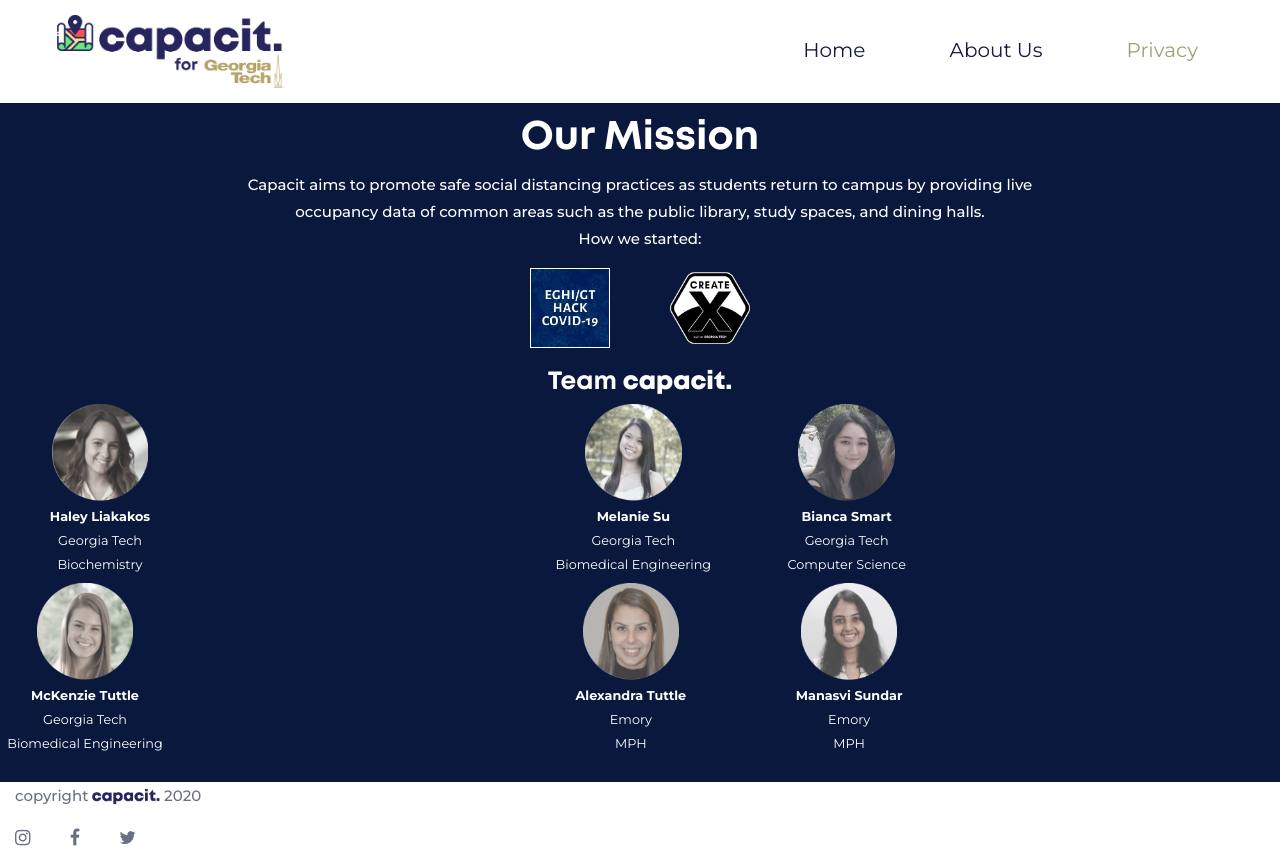
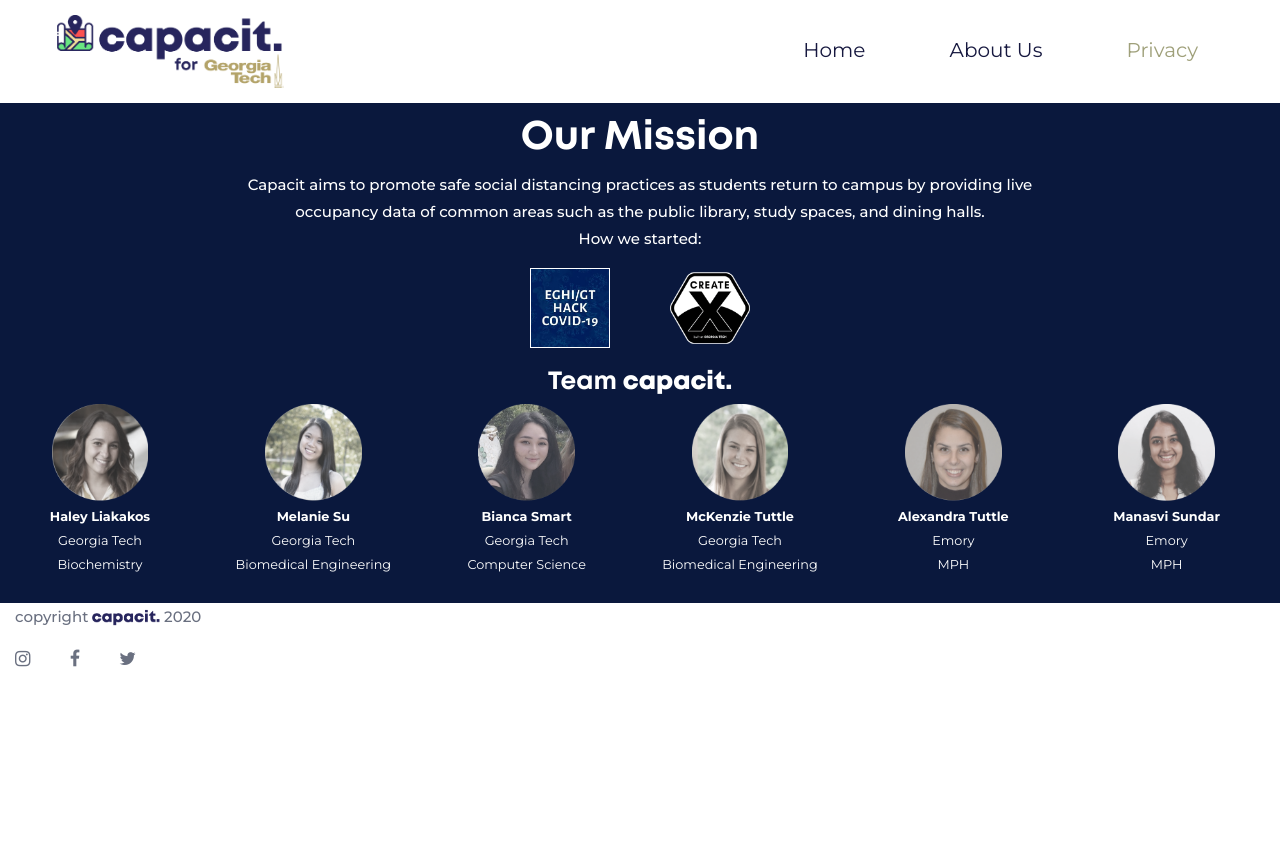
Before and after one commit to capacit-live/capacitweb, a plain HTML site: page about.html in a window 1280 px wide. After the commit the page ends 800 px from the top, so only its background shows below. Drawn offline with Linux system fonts and the light colour scheme.

Commit message:
fix messed up bio i did not realize i uploaded

```diff
--- a/about.html
+++ b/about.html
@@ -88,7 +88,7 @@
 		</div>
 
 		<div class="row"; style="margin:0 auto">
-			<div class="col-md-5"; align="left">
+			<div class="col-md-2"; align="left">
 
 				<div class="pic-desc">
 					<img alt="pic" src="img/faces/haley.png" style="height:100px; ";> <small style="color: white;";><br><b>Haley Liakakos</b> <br>Georgia Tech<br>Biochemistry</small>
@@ -109,9 +109,8 @@
 				</div>
 
 		</div>
-		</div>
-		<div class="row">
-		<div class="col-md-5"; align="left">
+<!-- this was where the row break was -->
+		<div class="col-md-2"; align="left">
 
 				<div class="pic-desc">
 					<img alt="pic" src="img/faces/mckenzie.png" style="height:100px; ";> <small style="color: white; ";><br><b>McKenzie Tuttle</b> <br>Georgia Tech<br>Biomedical Engineering </small>
```
